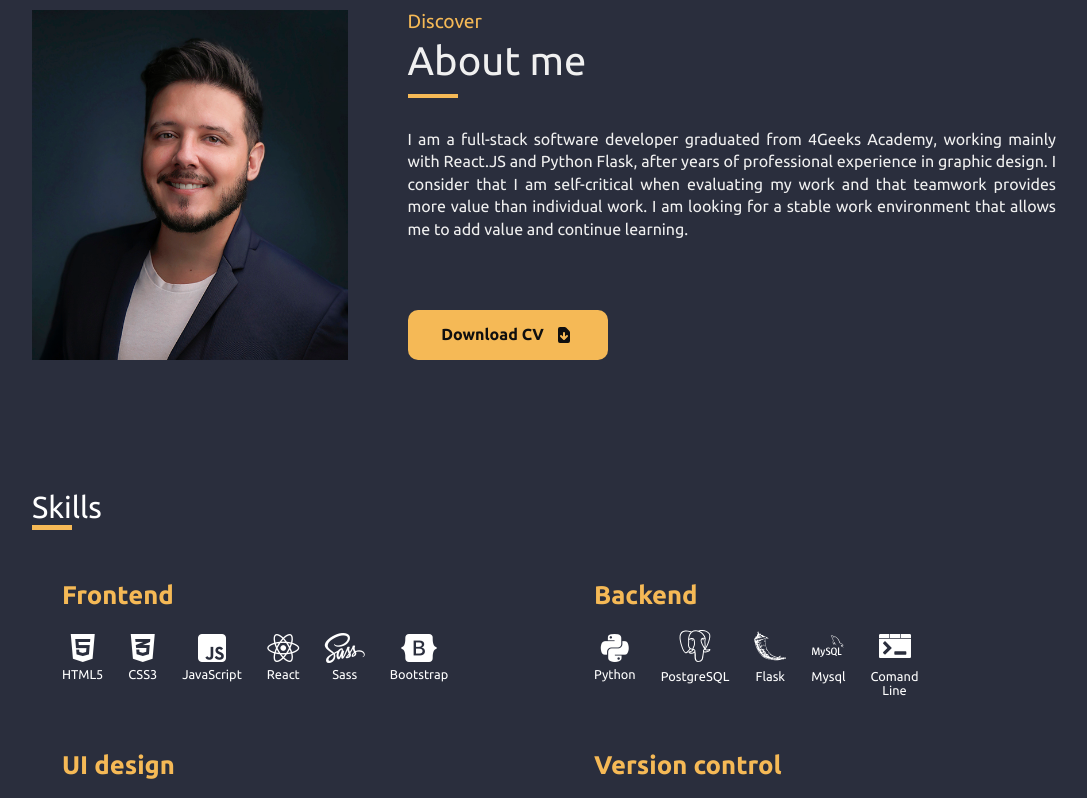
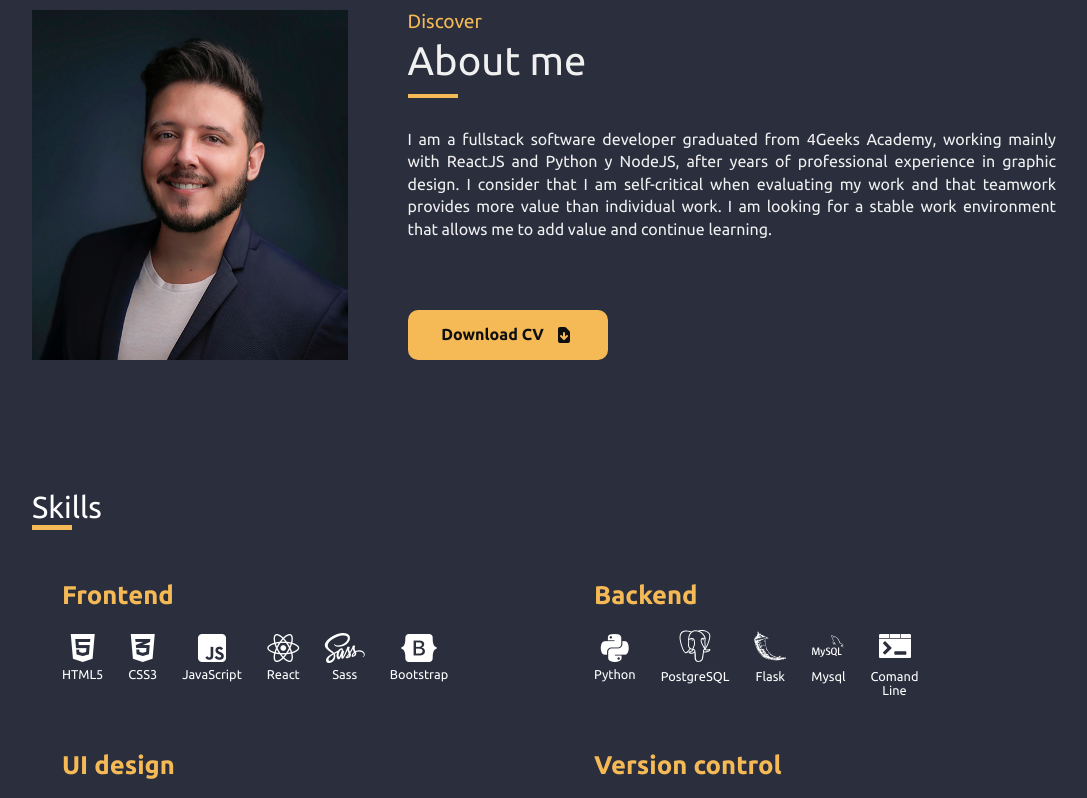
Before and after one commit to George-Lion/my-portfolio, a React (Vite) app: page / in a window 1280 px wide. Shown: the part 900-1698 px from the top of the page, without its empty margins (96-1183 px from the left). Built offline with nearby package versions, Linux system fonts and the light colour scheme.

Commit message:
component update Contact

```diff
--- a/src/components/Contact.jsx
+++ b/src/components/Contact.jsx
@@ -54,7 +54,7 @@ const Contact = () => {
 
   return (
     <Fragment>
-      <div className={styles.contact} id="contact">
+      <div className="contact" id="contact">
         <div className={styles.contact__master}>
           <div className={styles.contact__master__content1}>
             <h5 className={styles.contact__master__content1__more}>
--- a/src/translations/en/global.json
+++ b/src/translations/en/global.json
@@ -7,7 +7,7 @@
         "contact": "Contact",
         "discover": "Discover",
         "skills": "Skills",
-        "description": "I am a full-stack software developer graduated from 4Geeks Academy, working mainly with React.JS and Python Flask, after years of professional experience in graphic design. I consider that I am self-critical when evaluating my work and that teamwork provides more value than individual work. I am looking for a stable work environment that allows me to add value and continue learning.",
+        "description": "I am a fullstack software developer graduated from 4Geeks Academy, working mainly with ReactJS and Python y NodeJS, after years of professional experience in graphic design. I consider that I am self-critical when evaluating my work and that teamwork provides more value than individual work. I am looking for a stable work environment that allows me to add value and continue learning.",
         "download": "Download CV",
         "contact1": "Do you want to know something more",
         "contact2": "Contact",
```
Also changed, not shown: 2 other files (tests, documents, lock files or other folders).
